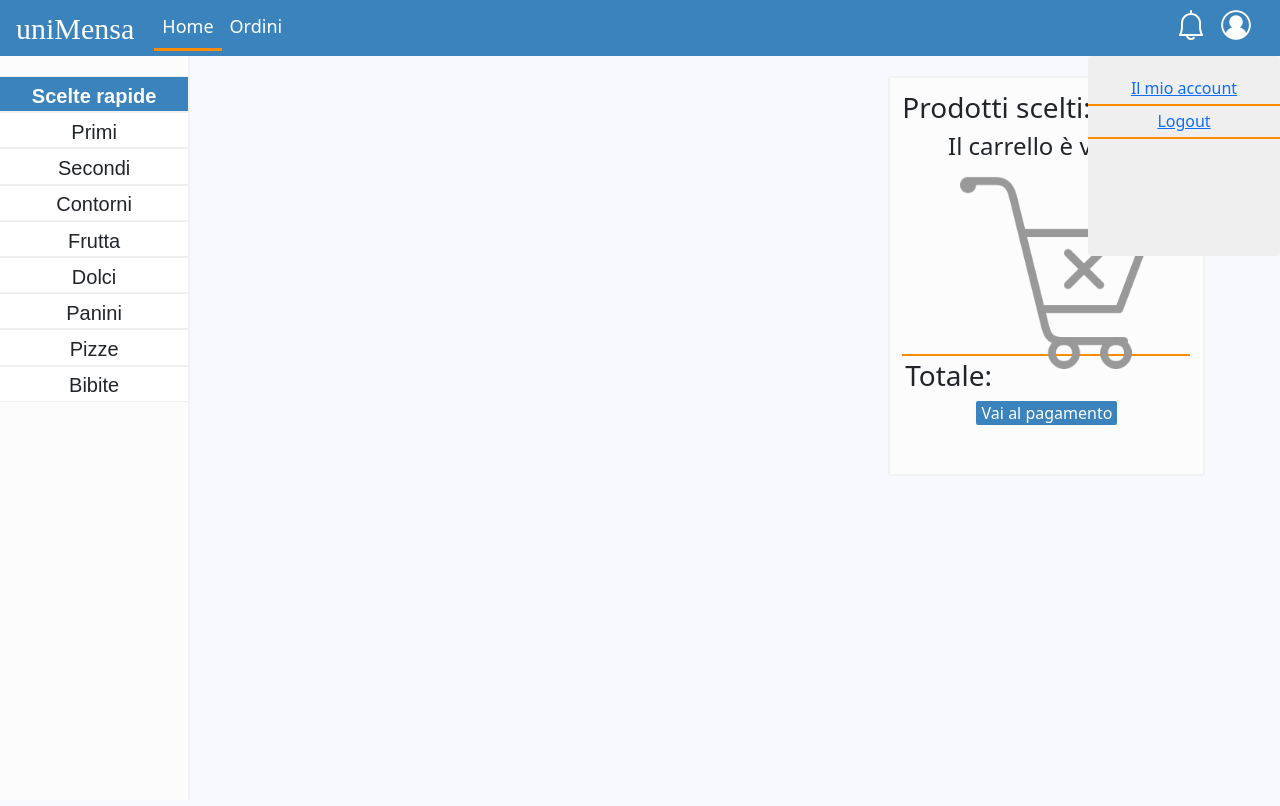
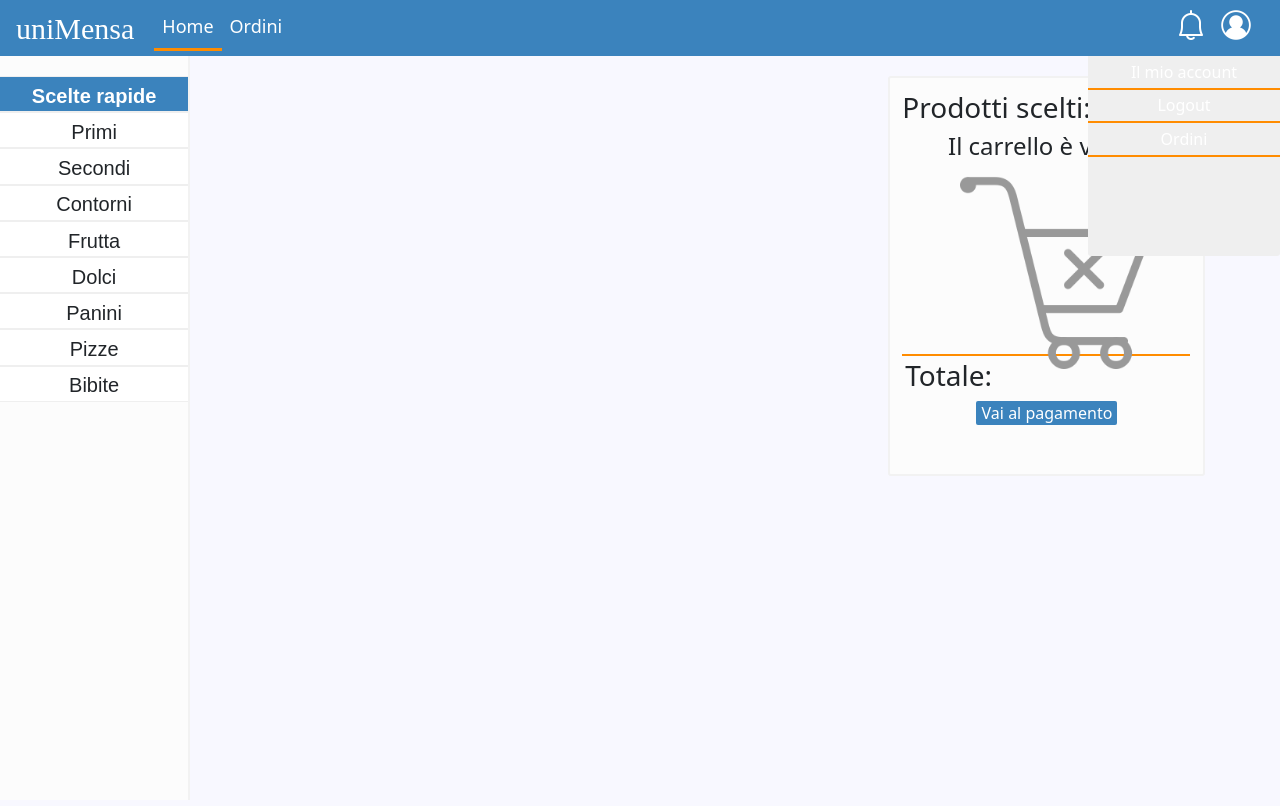
Before and after one commit to antoniocolucci/Unimensa, a Flask app: template Unimensa/templates/Home.html in a window 1280 px wide, after a click on "Profilo". Run offline with Flask 2, Linux system fonts and the light colour scheme; the template is opened without the code that fills it, so the values that code supplies are empty; some libraries are stand-ins or nearby versions.

Commit message:
Update home

```diff
--- a/Unimensa/templates/Home.html
+++ b/Unimensa/templates/Home.html
@@ -81,15 +81,15 @@
             </ul>
          </div>
 
-         <!--CONTAINER PROFILE-->
-         <div id="container_profile" style="display: none">
-             <div id="container_infoProfile">
-                 <ul id="myAccount">
-                     <li class="login"><a href="#"> Il mio account</a></li>
-                     <li class="login"><a href="/logout" class="logout">Logout</a></li>
-                 </ul>
-             </div>
+        <!--CONTAINER PROFILE-->
+        <div id="container_profile" style="display: none">
+            <ul id="myAccount">
+                <li class="login"><a class='a_profile' href="#">Il mio account</a></li>
+                <li class="login"><a class='a_profile' href="/logout">Logout</a></li>
+                <li class="login"><a class='a_profile' href="#">Ordini</a></li>
+            </ul>
         </div>
+
 
 
          <!--HOMPAGE CONTENT-->
--- a/Unimensa/templates/home_00.html
+++ b/Unimensa/templates/home_00.html
@@ -29,9 +29,9 @@
             </button>
 
 
-           <!--img class ="icon" src="../static/images/header/logo.png" style="height: 65px; width: 65px" alt="logo"-->
+             <img href='/Home' src="../static/images/header/logo.png" alt="logo_unimensa"  style="width: 287px; height: 50px;">
             <!--UNIMENSA-->
-            <a class="navbar-brand text-white" href="../templates/home_00.html" style="font-family: 'Britannic Bold'">uniMensa</a>
+            <!--a class="navbar-brand text-white" href="../templates/home_00.html" style="font-family: 'Britannic Bold'">uniMensa</a-->
 
             <!--MENU LIST-->
             <div class="collapse navbar-collapse" id="navbarSupportedContent">
```
